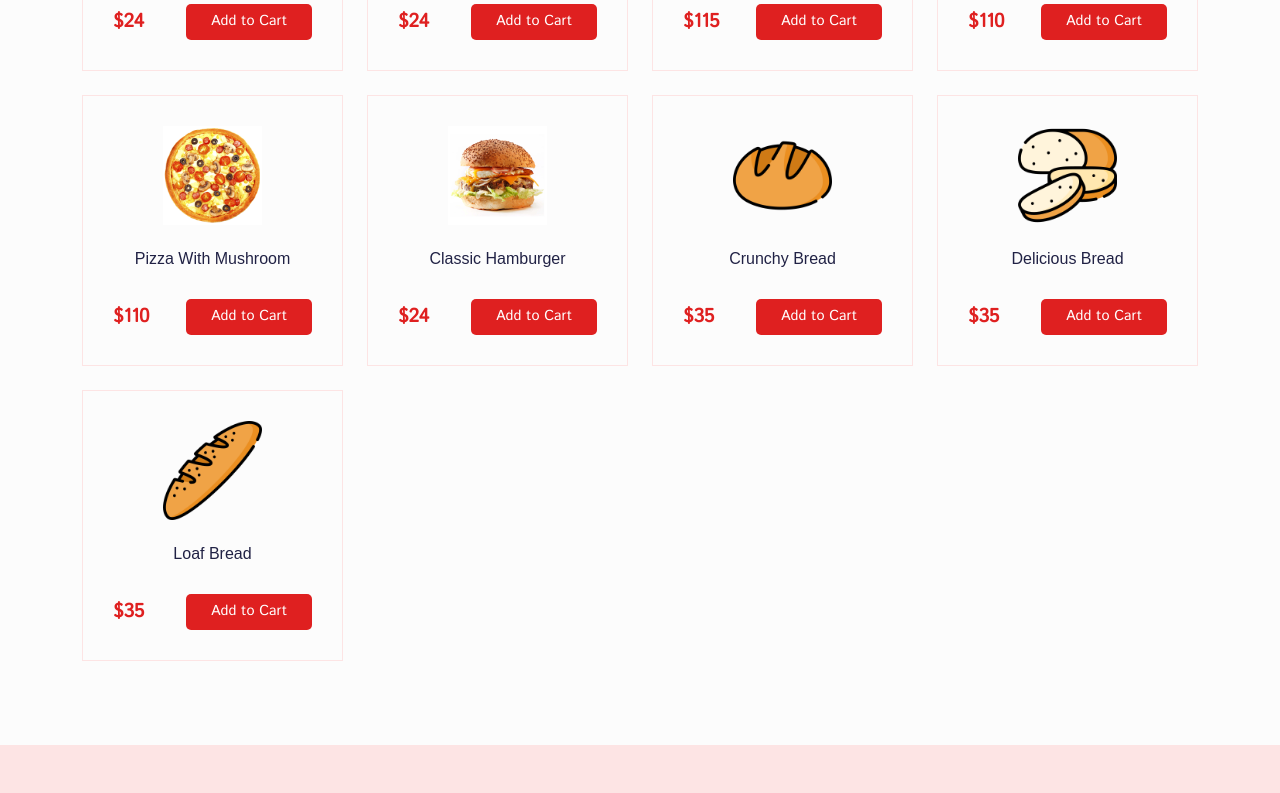
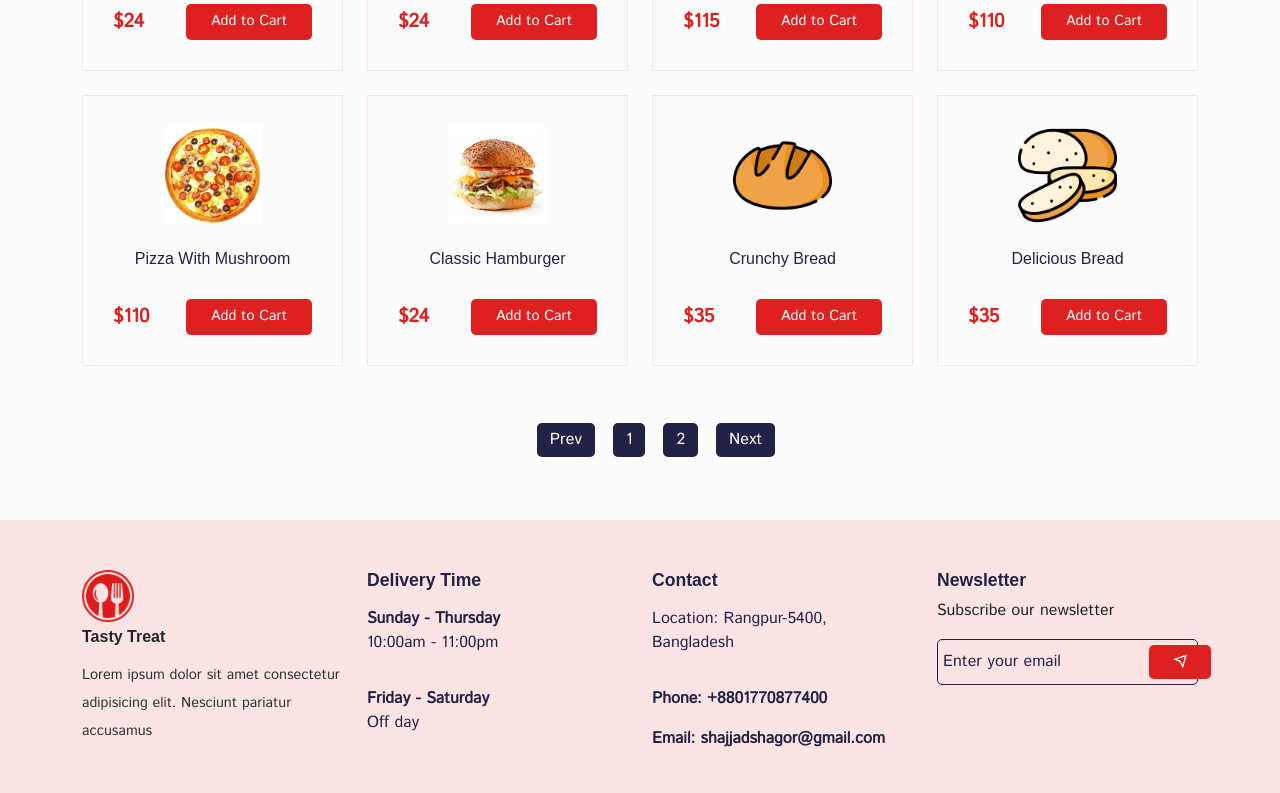
Before and after one commit to shagors/react-food-delivery-app, a React (Create React App) app: page /foods in a window 1280 px wide. Shown: the part 962-1755 px from the top of the page. Built offline with nearby package versions, Linux system fonts and the light colour scheme; a web font is replaced by a local one.

Commit message:
paginate use for pagination and its check.. work properly

```diff
--- a/package.json
+++ b/package.json
@@ -10,6 +10,7 @@
     "bootstrap": "^5.3.0-alpha1",
     "react": "^18.2.0",
     "react-dom": "^18.2.0",
+    "react-paginate": "^8.1.4",
     "react-redux": "^8.0.5",
     "react-router-dom": "^6.8.2",
     "react-scripts": "5.0.1",
--- a/src/pages/AllFoods.jsx
+++ b/src/pages/AllFoods.jsx
@@ -4,11 +4,38 @@ import CommonSection from "../components/UI/common-section/CommonSection";
 import { Col, Container, Row } from "reactstrap";
 import products from "../assets/fake-data/products";
 import ProductCard from "../components/UI/product-card/ProductCard";
+import ReactPaginate from "react-paginate";
+
 import "../styles/all-foods.css";
+import "../styles/pagination.css";
 
 const AllFoods = () => {
   const [searchTerm, setSearchTerm] = useState("");
-  const [productData, setProductData] = useState(products);
+  const [pageNumber, setPageNumber] = useState(0);
+
+  const searchedProduct = products.filter((item) => {
+    if (searchTerm.value === "") {
+      return item;
+    }
+    if (item.title.toLowerCase().includes(searchTerm.toLowerCase())) {
+      return item;
+    } else {
+      return console.log("not found");
+    }
+  });
+
+  const productPerPage = 12;
+  const visitedPage = pageNumber * productPerPage;
+  const displayPage = searchedProduct.slice(
+    visitedPage,
+    visitedPage + productPerPage
+  );
+
+  const pageCount = Math.ceil(searchedProduct.length / productPerPage);
+
+  const changePage = ({ selected }) => {
+    setPageNumber(selected);
+  };
 
   return (
     <Helmet title="All-Foods">
@@ -42,7 +69,7 @@ const AllFoods = () => {
               </div>
             </Col>
 
-            {productData
+            {displayPage
               .filter((item) => {
                 if (searchTerm.value === "") return item;
                 if (item.title.toLowerCase().includes(searchTerm.toLowerCase()))
@@ -54,6 +81,16 @@ const AllFoods = () => {
                   <ProductCard item={item} />
                 </Col>
               ))}
+
+            <div>
+              <ReactPaginate
+                pageCount={pageCount}
+                onPageChange={changePage}
+                previousLabel={"Prev"}
+                nextLabel={"Next"}
+                containerClassName=" paginationBttns "
+              />
+            </div>
           </Row>
         </Container>
       </section>
--- /dev/null
+++ b/src/styles/pagination.css
@@ -0,0 +1,27 @@
+.paginationBttns {
+  width: 80%;
+  height: 40px;
+  margin: auto;
+  display: flex;
+  align-items: center;
+  justify-content: center;
+  column-gap: 0.5rem;
+  list-style: none;
+  margin-top: 30px;
+}
+
+.paginationBttns a {
+  padding: 5px 13px;
+  background: #212245;
+  color: #fff !important;
+  border-radius: 5px;
+  display: flex;
+  align-items: center;
+  justify-content: center;
+  cursor: pointer;
+  margin: 5px;
+}
+
+.paginationBttns a:hover {
+  background: #df2020;
+}
```
Also changed, not shown: 1 other file (tests, documents, lock files or other folders).
